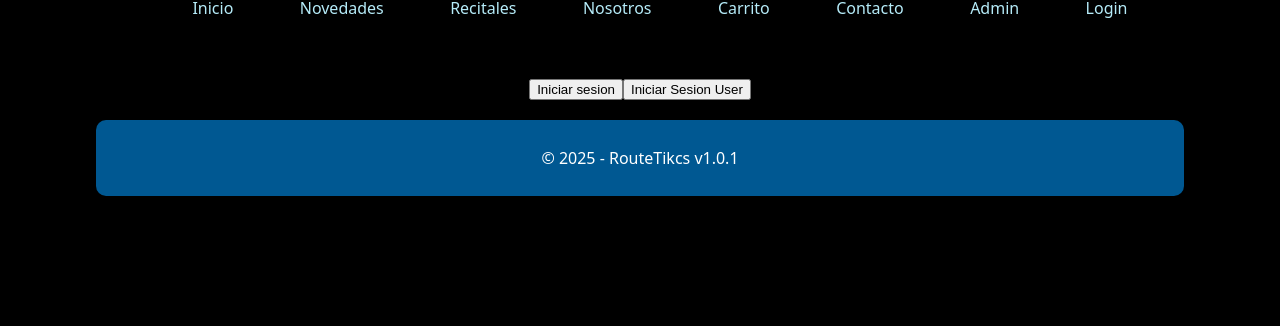
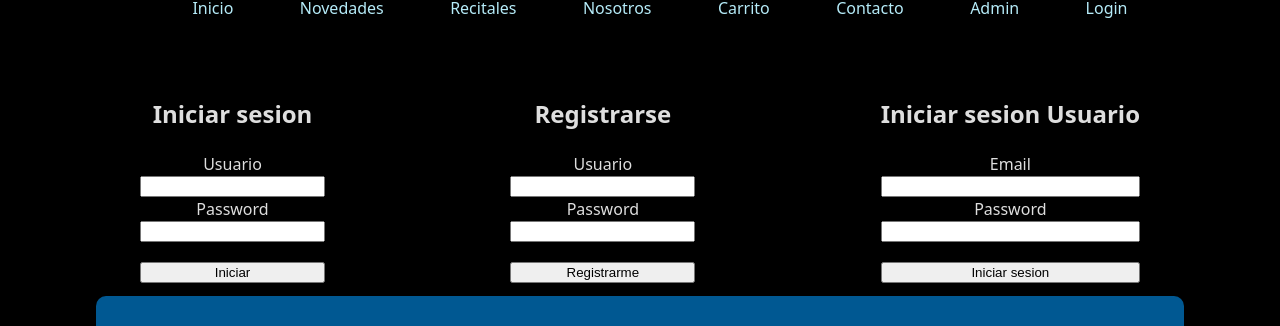
Before and after one commit to CLAD-io/Reac2025, a React (Vite) app: page /login in a window 1280 px wide. Shown: the part 170-496 px from the top of the page. Built offline with nearby package versions, Linux system fonts and the light colour scheme; no server answers.

Commit message:
Agregando funciones al LOGIN

```diff
--- a/package.json
+++ b/package.json
@@ -10,6 +10,7 @@
     "preview": "vite preview"
   },
   "dependencies": {
+    "firebase": "^11.8.1",
     "react": "^19.1.0",
     "react-dom": "^19.1.0",
     "react-router-dom": "^7.6.0",
--- a/src/App.jsx
+++ b/src/App.jsx
@@ -16,6 +16,7 @@ import Login from './components/Login'
 import Admin from './components/Admin'
 import { loginContext } from './contexts/loginContext'
 import { useContext } from 'react'
+import Login2 from './components/Login2'
 
 function App() {
 
@@ -34,7 +35,7 @@ function App() {
         <Route path='/carrito' element={usuarioLogeado ? <Carrito/> : <Navigate to={"/login"} replace/>}/>
         <Route path='contacto' element={<Contacto/>}/>
         <Route path='/card-detalles/:id' element={<CardsDetalle/>}/>
-        <Route path='/login' element={<Login/>}/>
+        <Route path='/login' element={<Login2/>}/>
         <Route path='/admin' element={ adminLogeado ? <Admin/> : <Navigate to={'/login'} replace/>}/>
       </Routes>
       <Footer/>
--- a/src/assets/SweetAlert.js
+++ b/src/assets/SweetAlert.js
@@ -5,8 +5,7 @@ Swal.fire({
   text: texto,
   icon: icono,
   confirmButtonText: btn,
-  footer: footer,
-
+  footer: footer
 })
 }
 
@@ -14,6 +13,19 @@ export function AlertasSweets2 (texto, icono, btn){
 Swal.fire({
   text: texto,
   icon: icono,
-  confirmButtonText: btn,
+  confirmButtonText: btn
 })
 }
+
+export function AlertasSweets3(texto){
+  Swal.fire({
+  toast: true,
+  position: "top-end",
+  title: texto,
+  timer: 1500,
+  timerProgressBar: true,
+  background: 'rgb(255, 255, 255)',
+  color: 'rgb(2, 70, 129)',
+  showConfirmButton: false
+})
+}
--- /dev/null
+++ b/src/auth/firebase.js
@@ -0,0 +1,61 @@
+// Import the functions you need from the SDKs you need
+import { initializeApp } from "firebase/app";
+import { getAuth, createUserWithEmailAndPassword } from "firebase/auth";
+import { signInWithEmailAndPassword } from "firebase/auth";
+
+// TODO: Add SDKs for Firebase products that you want to use
+// https://firebase.google.com/docs/web/setup#available-libraries
+
+// Your web app's Firebase configuration
+const firebaseConfig = {
+  apiKey: "AIzaSyCsGSA47Eaj1P78AG-hvL1IDTl-ie-9T9A",
+  authDomain: "prueba-8cd58.firebaseapp.com",
+  projectId: "prueba-8cd58",
+  storageBucket: "prueba-8cd58.firebasestorage.app",
+  messagingSenderId: "170651833217",
+  appId: "1:170651833217:web:1f63f4f36765ee774d4e80",
+};
+
+// Initialize Firebase
+const app = initializeApp(firebaseConfig);
+
+const auth = getAuth();
+
+export function crearUsuario(email, password) {
+  createUserWithEmailAndPassword(auth, email, password)
+    .then((userCredential) => {
+      // Signed up
+      console.log("Credenciales", userCredential);
+      const user = userCredential.user;
+      console.log(user);
+      // ...
+    })
+    .catch((error) => {
+      console.log(error.code, error.message);
+      const errorCode = error.code;
+      const errorMessage = error.message;
+      // ..
+    });
+}
+
+export function loginEmailPass(email, password) {
+
+  return new Promise((respuerta, rechazado) => {
+
+    signInWithEmailAndPassword(auth, email, password)
+      .then((userCredential) => {
+        // Signed in
+        console.log("Credenciales", userCredential);
+        const user = userCredential.user;
+        console.log(user);
+        // ...
+        respuerta(user)
+      })
+      .catch((error) => {
+        const errorCode = error.code;
+        const errorMessage = error.message;
+        console.log(error.code, error.message);
+        rechazado(error)
+      });
+  });
+}
--- a/src/components/Admin.jsx
+++ b/src/components/Admin.jsx
@@ -1,4 +1,7 @@
 export default function Admin (){
+
+
+
 
     return(
         <div>
--- a/src/components/CarritoCards.jsx
+++ b/src/components/CarritoCards.jsx
@@ -17,7 +17,7 @@ export default function CarritoCards({article}){
                 <p>Precio unitario</p>
              <p>{article.price}</p>
              </div>
-             <h3 className='art-precio'>Total: ${article.price*article.cantidad}</h3>
+             <h3 className='art-precio'>Total: ${(article.price*article.cantidad).toFixed(2)}</h3>
             <button className='btn-eliminar' onClick={()=> eliminarArticuloCarrito(article.id)}>X</button>
         </div>
     )
--- /dev/null
+++ b/src/components/Login2.jsx
@@ -0,0 +1,124 @@
+import { use, useContext, useState } from "react";
+import { useNavigate } from "react-router-dom";
+import { AuthContext } from "../contexts/AuthContext";
+import { loginContext } from "../contexts/loginContext";
+import { crearUsuario, loginEmailPass } from "../auth/firebase";
+import { AlertasSweets3, AlertasSweets2 } from "../assets/SweetAlert";
+
+
+export default function Login2() {
+
+
+    const [usuario, setUsuario] = useState('')
+    const [password , setPassword] = useState('')
+    const [usuarioReg, setUsuarioReg] = useState('')
+    const [passwordReg, setPasswordReg] = useState('')
+    const [usuarioInicio, setUsuarioInicio] = useState('')
+    const [passwordInicio, setPasswordInicio] = useState('')
+    const reDirigir = useNavigate()
+    const {login, user, logout} = useContext(AuthContext)
+    const {ingresoEgresoAdmin,ingresoEgresoUser} = useContext(loginContext)
+
+  function handlerSubmit(e) {
+    e.preventDefault();
+    if (usuario === "admin" && password === "1234"){
+      AlertasSweets3("Inicio correcto")
+      login(usuario)
+      reDirigir('/')
+      ingresoEgresoAdmin()
+      ingresoEgresoUser()
+
+    } else {
+      AlertasSweets2('Credenciales invalidas', 'error', 'Reintentar');
+    }
+    setPassword('')
+    setUsuario('')
+  }
+
+function cerrarSesion(){
+  logout()
+  AlertasSweets3('Sesion cerrada')
+  ingresoEgresoAdmin()
+  ingresoEgresoUser()
+  reDirigir('/novedades')
+
+}
+
+  if (user == 'admin'){
+    return(<button onClick={ ()=> cerrarSesion()} >Cerrar Sesion Administrador</button>)
+  }
+  if (user){return(<button onClick={ ()=> cerrarSesion()} >Cerrar Sesion Usuario</button>)}
+// Funcion Registrar usuario
+  function registrarUsuario(e){
+    e.preventDefault()
+    crearUsuario(usuarioReg, passwordReg)
+    console.log()
+    AlertasSweets3("¡Se registró el usuario!")
+  }
+
+// Funcion iniciar sesion con usuario ya registrado
+  function inicioSesionUserReg(e){
+    e.preventDefault()
+    loginEmailPass(usuarioInicio, passwordInicio)
+      .then((UsuarioLogin)=>{
+      ingresoEgresoUser()
+      login(usuarioInicio)
+      AlertasSweets3("Inicio correcto")
+      reDirigir('/')
+
+    })
+      .catch((error) =>{
+      alert(error)
+    })
+
+  }
+
+
+
+  return (
+    <>
+    {/* Seccion de LOGIN */}
+    <div className="form-logeo">
+
+      {/* Inicio de sesion como ADMIN ------------------------------------- */}
+
+      <form onSubmit={handlerSubmit} className="forms-login">
+        <h2>Iniciar sesion</h2>
+        <div className="forms-login">
+          <label>Usuario</label>
+          <input type="text" name="usuario" value={usuario} onChange={(evento) => setUsuario(evento.target.value)} autoComplete="off" required/>
+          <label>Password</label>
+          <input type="password" name="password1" value={password} onChange={(evento) => setPassword(evento.target.value)}/>
+          <button type="submit" className="btn-form">Iniciar</button>
+        </div>
+      </form>
+
+       {/* Registro de usuario -------------------------------------  */}
+
+       <form onSubmit={registrarUsuario} className="forms-login">
+        <h2>Registrarse</h2>
+        <div className="forms-login">
+          <label>Usuario</label>
+          <input type="text" name="usuario" value={usuarioReg} onChange={(evento) => setUsuarioReg(evento.target.value) } autoComplete="off" required/>
+          <label>Password</label>
+          <input type="text" name="password" value={passwordReg} onChange={(evento) => setPasswordReg(evento.target.value)}/>
+          <button type="submit" className="btn-form">Registrarme</button>
+        </div>
+      </form>
+
+      {/* Iniciar sesion con Email y password -------------------------------------  */}
+
+       <form onSubmit={inicioSesionUserReg} className="forms-login">
+        <h2>Iniciar sesion Usuario</h2>
+        <div className="forms-login">
+          <label>Email</label>
+          <input type="text" name="usuario" value={usuarioInicio} onChange={(evento) => setUsuarioInicio(evento.target.value) } autoComplete="off" required/>
+          <label>Password</label>
+          <input type="text" name="password" value={passwordInicio} onChange={(evento) => setPasswordInicio(evento.target.value)}/>
+          <button type="submit" className="btn-form">Iniciar sesion</button>
+        </div>
+      </form>
+      </div>
+    </>
+  );
+}
--- /dev/null
+++ b/src/contexts/AuthContext.jsx
@@ -0,0 +1,22 @@
+import React, { createContext, useState, useContext } from 'react';
+// Crear el contexto de autenticación
+export const AuthContext = createContext();
+export function AuthProvider({ children }) {
+  const [user, setUser] = useState(null);
+
+
+  const login = (username) => {
+    // Simulando la creación de un token (en una app real, esto sería generado por un servidor)
+    const token = `fake-token-${username}`;
+    localStorage.setItem('authToken', token);
+    setUser(username);
+  };
+  const logout = () => {
+    localStorage.removeItem('authToken');
+    setUser(null);
+  };
+  return (
+    <AuthContext.Provider value={{ user, login, logout }}>
+      {children}
+    </AuthContext.Provider> );
+}
--- a/src/contexts/carritoContext.jsx
+++ b/src/contexts/carritoContext.jsx
@@ -40,7 +40,7 @@ export function CarritoProvider({ children }) {
   const eliminarArticuloCarrito = (item) => {
     const itemBorrado = carritoGuardado.filter((items) => items.id != item);
     setCarritoGuardado(itemBorrado);
-     AlertasSweets('Item eliminado', 'warning', 'Cerrar', 'Vea en la seccion CARRITO las entradas agregadas')
+     AlertasSweets('Item eliminado', 'warning', 'Cerrar')
   };
 
 
--- a/src/contexts/loginContext.jsx
+++ b/src/contexts/loginContext.jsx
@@ -1,5 +1,6 @@
 import { createContext } from "react";
 import { useState } from "react";
+import { AlertasSweets3 } from "../assets/SweetAlert";
 
 export const loginContext = createContext();
 
@@ -9,6 +10,7 @@ export function LoginProvider({ children }) {
 
   function ingresoEgresoAdmin() {
     setAdminLogeado(!adminLogeado);
+
   }
   function ingresoEgresoUser() {
     setUsuarioLogeado(!usuarioLogeado);
--- a/src/main.jsx
+++ b/src/main.jsx
@@ -5,9 +5,11 @@ import App from './App.jsx'
 import { ArticuloProvider } from './contexts/itemsContext.jsx'
 import { CarritoProvider } from './contexts/carritoContext.jsx'
 import { LoginProvider } from './contexts/loginContext.jsx'
+import { AuthProvider } from './contexts/AuthContext.jsx'
 
 createRoot(document.getElementById('root')).render(
   // <StrictMode>
+    <AuthProvider>
     <ArticuloProvider>
     <CarritoProvider>
       <LoginProvider>
@@ -15,5 +17,6 @@ createRoot(document.getElementById('root')).render(
     </LoginProvider>
     </CarritoProvider>
     </ArticuloProvider>
+    </AuthProvider>
   // </StrictMode>,
 )
--- a/src/styles/styles.css
+++ b/src/styles/styles.css
@@ -100,3 +100,21 @@
     margin-top: 30px;
     text-align: start;
 }
+
+/* Login */
+
+.form-logeo{
+    display: flex;
+    justify-content: space-between;
+    width: 1000px;
+    margin: auto;
+}
+.forms-login{
+    display: flex;
+    flex-direction: column;
+    justify-content: space-between;
+    height: 200px;
+}
+.btn-form{
+    margin-top: 20px;
+}
```
Also changed, not shown: 1 other file (tests, documents, lock files or other folders).
